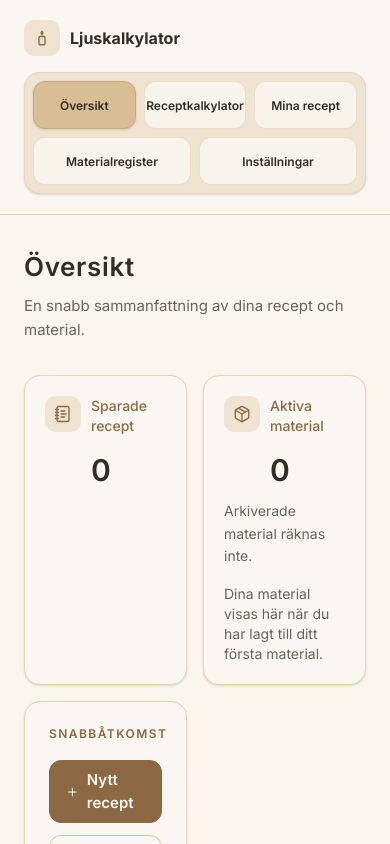
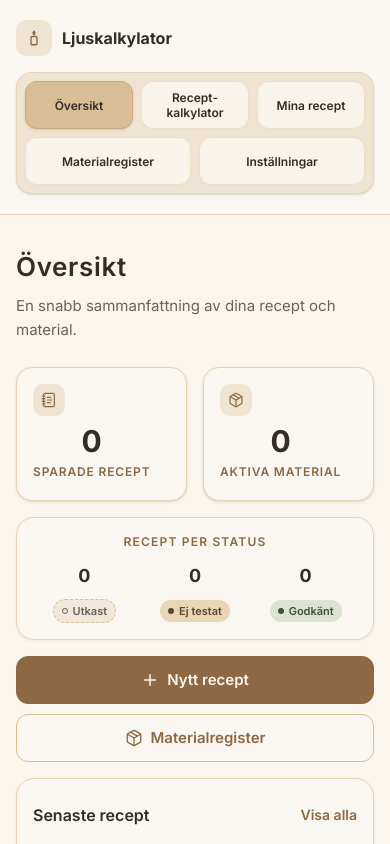
Before and after one commit to Emilia9602/Ljuskalkylator, a React (Vite) app: page / in a window 390 px wide. Shown: the top 844 px of the page. Built offline with nearby package versions, Linux system fonts and the light colour scheme.

Commit message:
Adjusted responsive for both desktop and mobile

```diff
--- a/src/components/layout/AppLayout.tsx
+++ b/src/components/layout/AppLayout.tsx
@@ -10,13 +10,13 @@ function AppLayout({ children }: AppLayoutProps) {
     return (
         <div className="min-h-screen bg-[#FAF6EE]">
             <header className="border-b border-[#E6D3B4] bg-[#FAF7F2]">
-                <div className="mx-auto flex w-full max-w-[1120px] flex-col gap-4 px-6 py-5 lg:flex-row lg:items-center lg:justify-between">
+                <div className="mx-auto flex w-full max-w-[1120px] flex-col gap-4 px-4 py-5 sm:px-6 lg:flex-row lg:items-center lg:justify-between">
                     <Header />
                     <Navigation />
                 </div>
             </header>
 
-            <main className="mx-auto w-full max-w-[1120px] px-6 py-8">
+            <main className="mx-auto w-full max-w-[1120px] px-4 py-8 sm:px-6">
                 {children}
             </main>
         </div>
--- a/src/components/layout/Navigation.tsx
+++ b/src/components/layout/Navigation.tsx
@@ -2,7 +2,7 @@ import { NavLink } from "react-router-dom"
 
 const NAV_LINKS = [
     { label: "Översikt", path: "/" },
-    { label: "Receptkalkylator", path: "/calculator" },
+    { label: "Recept\u00ADkalkylator", path: "/calculator" },
     { label: "Mina recept", path: "/recipes" },
     { label: "Materialregister", path: "/materials" },
     { label: "Inställningar", path: "/settings" },
--- a/src/components/overview/QuickAccess.tsx
+++ b/src/components/overview/QuickAccess.tsx
@@ -1,18 +1,16 @@
 import { Link } from "react-router-dom"
 import { Package, Plus } from "lucide-react"
-import Card from "../ui/Card"
 
 function QuickAccess() {
     return (
-        <Card className="flex flex-col gap-4 p-6">
-            <h2 className="mb-0.5 text-xs font-semibold uppercase tracking-[0.12em] text-[#8C6843]">
-                Snabbåtkomst
-            </h2>
+        <div className="flex h-full flex-col gap-4 rounded-2xl border border-[#E6D3B4] bg-[#FAF7F2] p-5 shadow-sm max-sm:rounded-none max-sm:border-0 max-sm:bg-transparent max-sm:p-0 max-sm:shadow-none sm:p-6">            <h2 className="mb-0.5 hidden text-xs font-semibold uppercase tracking-[0.12em] text-[#8C6843] sm:block">
+            Snabbåtkomst
+        </h2>
 
-            <div className="flex flex-col gap-3">
+            <div className="flex flex-col gap-2.5 sm:gap-3">
                 <Link
                     to="/calculator"
-                    className="flex min-h-12 items-center justify-center gap-2 rounded-xl border border-[#8C6843] bg-[#8C6843] px-4 py-2 text-[15px] font-semibold text-[#FAF7F2] no-underline transition-colors hover:bg-[#7A5A39] focus-visible:outline-2 focus-visible:outline-offset-2 focus-visible:outline-[#8C6843]"
+                    className="flex min-h-12 w-full items-center justify-center gap-2 rounded-xl border border-[#8C6843] bg-[#8C6843] px-4 py-2 text-[15px] font-semibold text-[#FAF7F2] no-underline transition-colors hover:bg-[#7A5A39] focus-visible:outline-2 focus-visible:outline-offset-2 focus-visible:outline-[#8C6843]"
                 >
                     <Plus size={18} strokeWidth={2} aria-hidden="true" />
                     Nytt recept
@@ -20,13 +18,13 @@ function QuickAccess() {
 
                 <Link
                     to="/materials"
-                    className="flex min-h-12 items-center justify-center gap-2 rounded-xl border border-[#D9BE95] bg-[#FAF7F2] px-4 py-2 text-[15px] font-semibold text-[#8C6843] no-underline transition-colors hover:bg-[#F1E8DA] focus-visible:outline-2 focus-visible:outline-offset-2 focus-visible:outline-[#8C6843]"
+                    className="flex min-h-12 w-full items-center justify-center gap-2 rounded-xl border border-[#D9BE95] bg-[#FAF7F2] px-4 py-2 text-[15px] font-semibold text-[#8C6843] no-underline transition-colors hover:bg-[#F1E8DA] focus-visible:outline-2 focus-visible:outline-offset-2 focus-visible:outline-[#8C6843]"
                 >
                     <Package size={18} strokeWidth={1.8} aria-hidden="true" />
                     Materialregister
                 </Link>
             </div>
-        </Card>
+        </div>
     )
 }
 
--- a/src/components/overview/RecentRecipes.tsx
+++ b/src/components/overview/RecentRecipes.tsx
@@ -71,7 +71,7 @@ function RecentRecipes() {
                                 className="flex min-h-16 items-center gap-4 px-6 py-4 text-[#342D26] no-underline transition-colors hover:bg-[#F6EFE3] focus-visible:outline-2 focus-visible:-outline-offset-2 focus-visible:outline-[#8C6843] max-sm:min-h-[72px] max-sm:gap-3 max-sm:px-4 max-sm:py-3.5"
                             >
                                 <div className="flex min-w-0 flex-1 flex-col gap-1 max-sm:gap-1.5">
-                                    <span className="text-[15px] font-semibold">
+                                    <span className="break-words text-[15px] font-semibold">
                                         {recipe.name}
                                     </span>
 
--- a/src/components/overview/StatCard.tsx
+++ b/src/components/overview/StatCard.tsx
@@ -18,33 +18,36 @@ function StatCard({
     icon,
 }: StatCardProps) {
     return (
-        <Card>
-            <div className="mb-3 flex items-start gap-2.5">
+        <Card className="max-sm:p-4">
+            <div className="mb-1 flex flex-col items-start gap-2.5 sm:mb-3 sm:flex-row sm:gap-2.5">
                 {icon && (
-                    <IconBox size="md">
+                    <IconBox
+                        size="md"
+                        className="max-sm:h-8 max-sm:w-8 max-sm:rounded-[10px] max-sm:[&>svg]:h-4 max-sm:[&>svg]:w-4"
+                    >
                         {icon}
                     </IconBox>
                 )}
 
-                <div className="flex flex-col gap-4">
-                    <p className="text-sm font-medium text-[#8C6843]">
+                <div className="flex flex-col items-center gap-2 sm:items-start sm:gap-4">
+                    <p className="order-2 text-center text-xs font-semibold uppercase tracking-[0.07em] text-[#8C6843] sm:order-1 sm:text-left sm:text-sm sm:font-medium sm:normal-case sm:tracking-normal">
                         {title}
                     </p>
 
-                    <p className="text-3xl font-semibold text-[#342D26]">
+                    <p className="order-1 text-center text-[30px] font-bold leading-none text-[#342D26] sm:order-2 sm:text-left sm:text-3xl sm:font-semibold">
                         {value}
                     </p>
                 </div>
             </div>
 
             {description && (
-                <p className="mt-2 text-sm leading-relaxed text-[#6B625A]">
+                <p className="mt-2 hidden text-sm leading-relaxed text-[#6B625A] sm:block">
                     {description}
                 </p>
             )}
 
             {children && (
-                <div className="mt-2 pt-2">
+                <div className="mt-2 hidden pt-2 sm:block">
                     {children}
                 </div>
             )}
--- a/src/components/ui/PageHeader.tsx
+++ b/src/components/ui/PageHeader.tsx
@@ -5,7 +5,7 @@ type PageHeaderProps = {
 
 function PageHeader({ title, description }: PageHeaderProps) {
     return (
-        <div className="mb-8">
+        <div className="mb-6 sm:mb-8">
             <h1 className="mb-2 text-[26px] font-semibold tracking-wide text-[#342D26]">
                 {title}
             </h1>
--- a/src/pages/OverviewPage.tsx
+++ b/src/pages/OverviewPage.tsx
@@ -6,12 +6,6 @@ import PageHeader from "../components/ui/PageHeader"
 import { NotebookText, Package } from "lucide-react"
 
 function OverviewPage() {
-    // const recipeCounts = {
-    // utkast: "[antal]",
-    // ejTestat: "[antal]",
-    //  godkant: "[antal]",
-    //}
-
     const recipeCounts = {
         utkast: 0,
         ejTestat: 0,
@@ -38,8 +32,9 @@ function OverviewPage() {
                 >
                     <div className="hidden border-t border-[#EFE4D2] pt-3.5 sm:block">
                         {hasRecipes ? (
-                            <StatusBreakdown counts={recipeCounts} />) : (
-                            <p className="text-sm mt-4 text-[#6B625A]">
+                            <StatusBreakdown counts={recipeCounts} />
+                        ) : (
+                            <p className="mt-4 text-sm text-[#6B625A]">
                                 Dina recept och deras status visas här när du har skapat ditt första recept.
                             </p>
                         )}
@@ -63,15 +58,17 @@ function OverviewPage() {
                     )}
                 </StatCard>
 
-                <QuickAccess />
-
                 <section className="col-span-full flex flex-col gap-3 rounded-[18px] border border-[#E6D3B4] bg-[#FAF7F2] p-4 shadow-[0_1px_3px_rgba(52,45,38,0.06)] sm:hidden">
-                    <h2 className="m-0 text-xs font-semibold uppercase tracking-[0.1em] text-[#8C6843]">
+                    <h2 className="m-0 text-center text-xs font-semibold uppercase tracking-[0.1em] text-[#8C6843]">
                         Recept per status
                     </h2>
 
                     <StatusBreakdown counts={recipeCounts} large />
                 </section>
+
+                <div className="col-span-full h-full lg:col-span-1">
+                    <QuickAccess />
+                </div>
             </div>
 
             <div className="mt-4">
```
